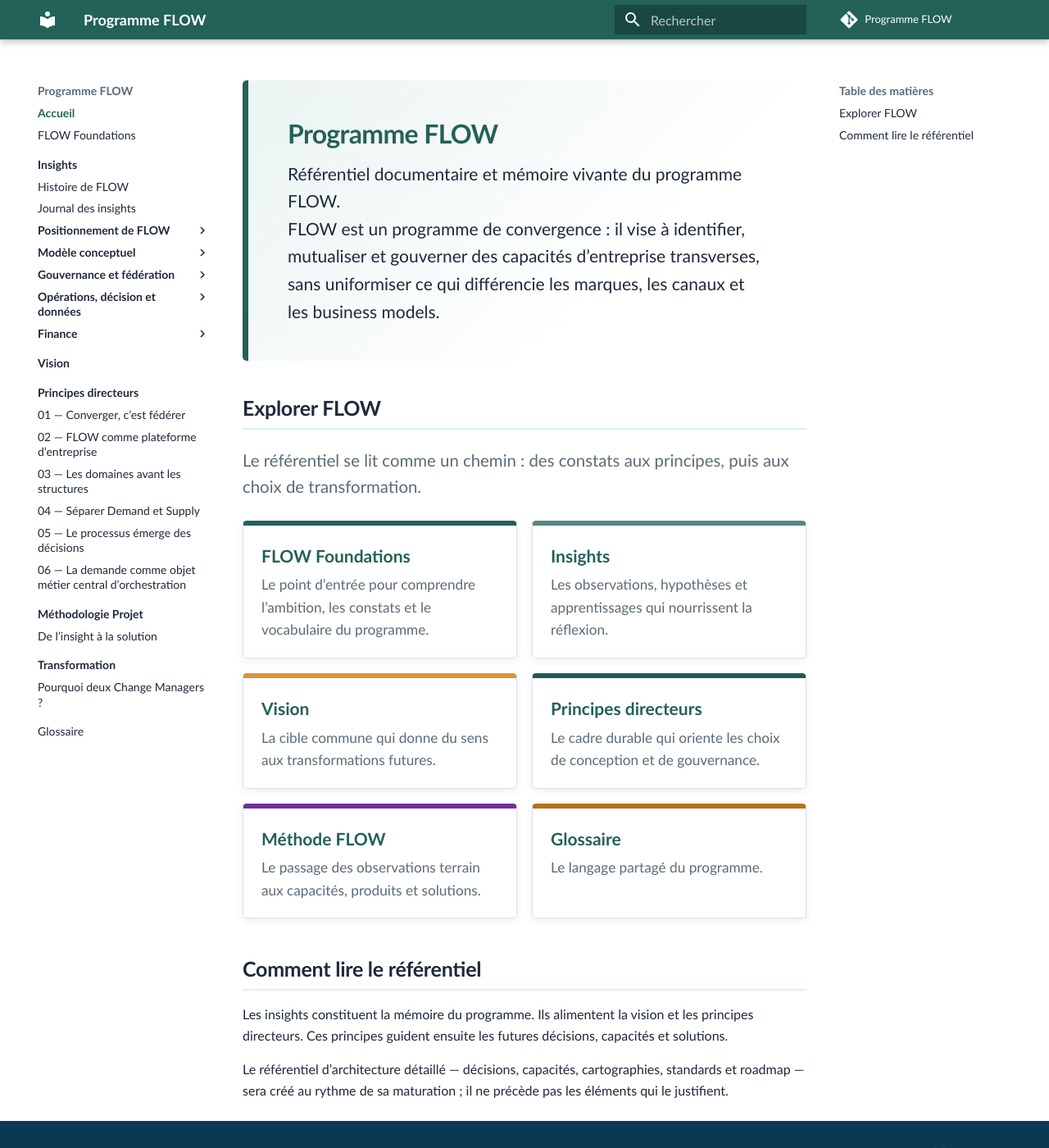
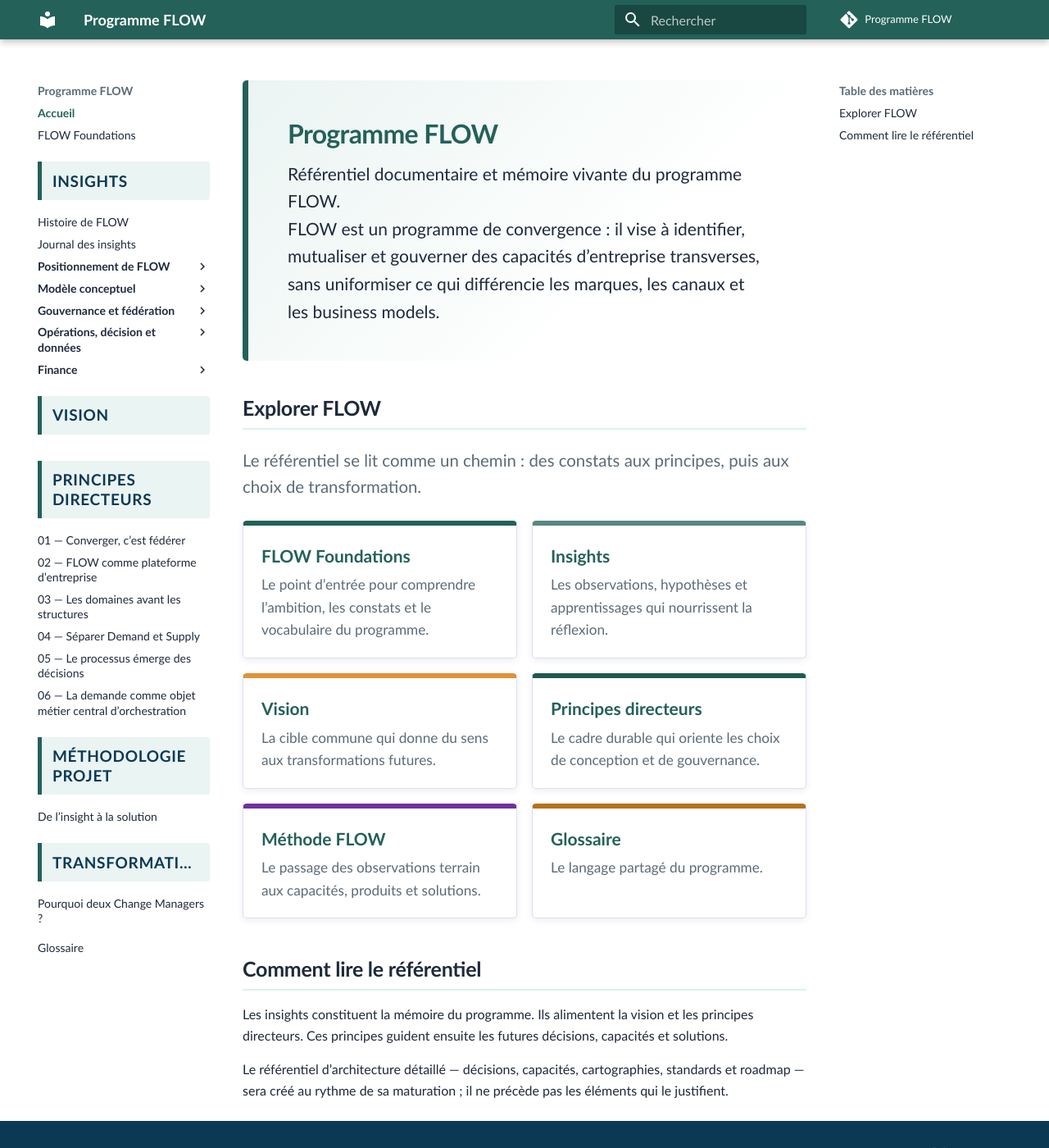
Before and after one commit to laurent-sintes/FLOW-Program, an MkDocs documentation site: the page built from docs/index.md, in a window 1280 px wide and 1400 px high. Shown: the whole window at 82% size. Built offline with MkDocs 1.6.1 and Material for MkDocs 9.7.7, drawn with Linux system fonts in a browser that asks for light colours; comment, search, counter and statistics services are not loaded.

Commit message:
Renforce la hiérarchie des sections de navigation

```diff
--- a/docs/stylesheets/flow.css
+++ b/docs/stylesheets/flow.css
@@ -29,6 +29,26 @@
 .md-nav__item--nested > .md-nav__link {
   color: #1e293b;
   font-weight: 650;
+}
+
+/* Les rubriques principales doivent se distinguer clairement des pages. */
+.md-sidebar--primary .md-nav__item--section > .md-nav__link {
+  background: #eaf4f2;
+  border-left: 0.25rem solid #236159;
+  border-radius: 0 0.18rem 0.18rem 0;
+  color: #0b3954;
+  font-size: 0.95rem;
+  font-weight: 800;
+  letter-spacing: 0.035em;
+  line-height: 1.25;
+  margin: 1.15rem 0 0.45rem;
+  padding: 0.58rem 0.65rem;
+  text-transform: uppercase;
+}
+
+.md-sidebar--primary .md-nav__item--section > .md-nav__link:hover {
+  background: #d9f2ea;
+  color: #236159;
 }
 
 .md-typeset a {
```
